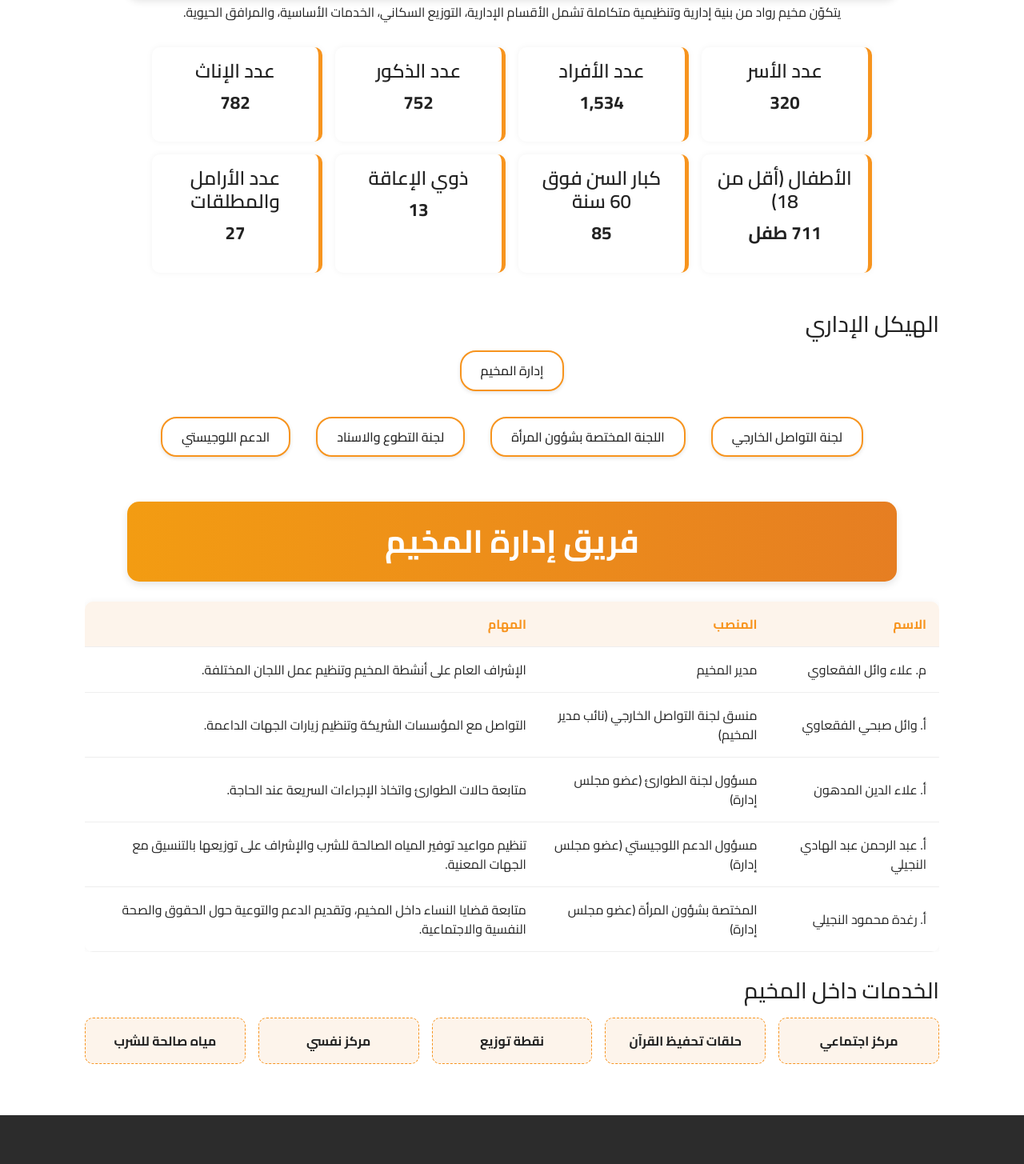
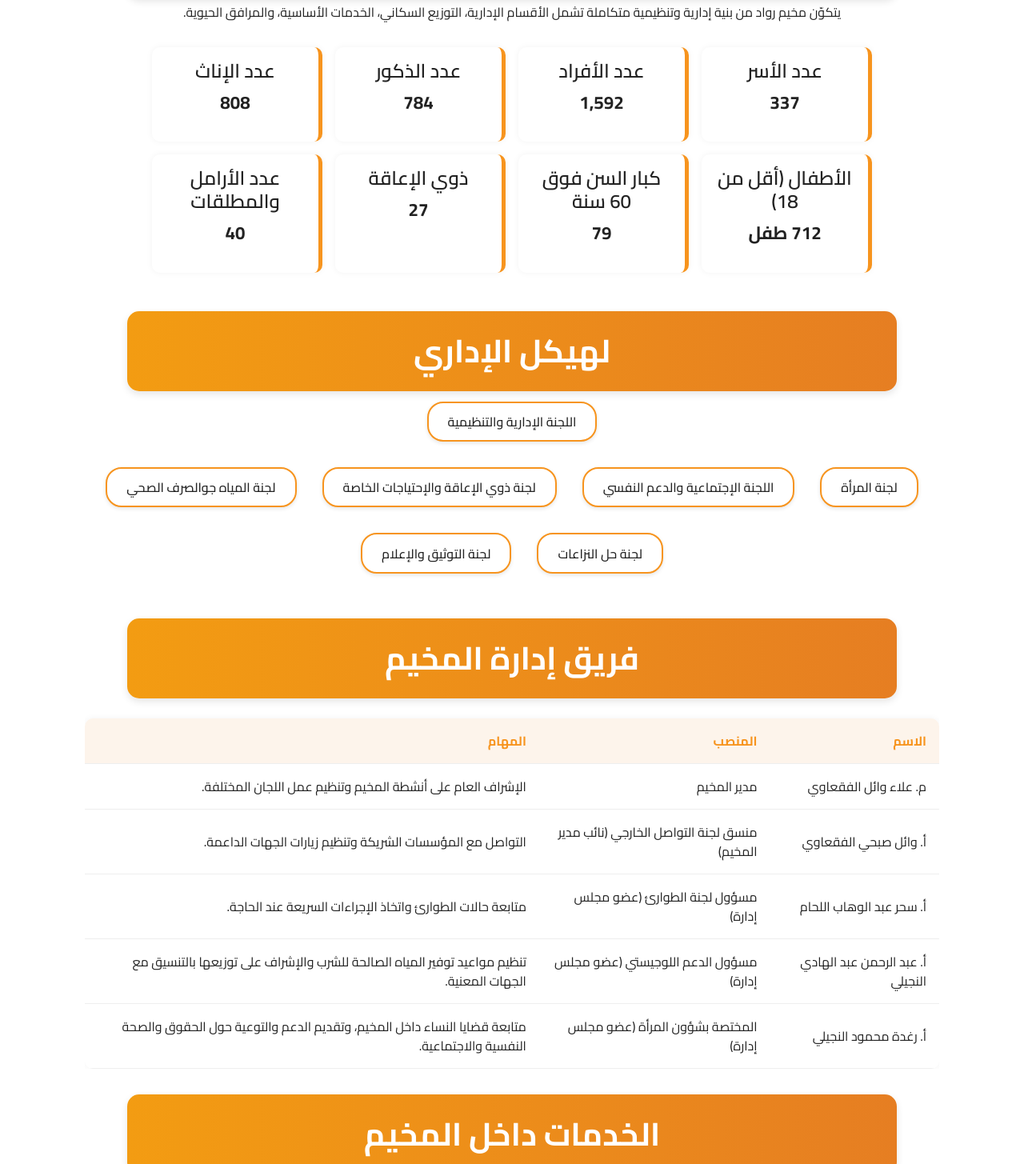
Before and after one commit to alaawael20/Rowad-Camp, a React (Create React App) app: page /camp-structure in a window 1280 px wide. Shown: the part 215-1670 px from the top of the page at 80% size. Built offline with nearby package versions, Linux system fonts and the light colour scheme.

Commit message:
add updates

```diff
--- a/src/components/footer/Footer.jsx
+++ b/src/components/footer/Footer.jsx
@@ -36,7 +36,9 @@ const Footer = () => {
             </li>
             <li>
               <i className="fas fa-map-marker-alt"></i>
-              <span>قطاع غزة – خان يونس - مواصي خان يونس</span>
+              <span>
+                قطاع غزة – خان يونس - مواصي خان يونس - وسط شارع روني صالح
+              </span>
             </li>
           </ul>
         </div>
--- a/src/mock/slides.js
+++ b/src/mock/slides.js
@@ -1,11 +1,11 @@
 export const slides = [
-  {
-    id: 1,
-    src: "/assets/slider/slider4.png",
-    alt: "System Slide",
-    title: "مخيم رواد بالشراكة مع جمعية الخريجات",
-    text: "تم تنصيب نظام محوسب لإدارة مراكز الإيواء في قطاع غزة",
-  },
+  // {
+  //   id: 1,
+  //   src: "/assets/slider/slider4.png",
+  //   alt: "System Slide",
+  //   title: "مخيم رواد بالشراكة مع جمعية الخريجات",
+  //   text: "تم تنصيب نظام محوسب لإدارة مراكز الإيواء في قطاع غزة",
+  // },
   {
     id: 2,
     src: "/assets/slider/slider1.jpg",
--- a/src/pages/campStructure/CampStructure.jsx
+++ b/src/pages/campStructure/CampStructure.jsx
@@ -16,47 +16,49 @@ const CampStructure = () => {
       <div className="stats-grid">
         <div className="stat-card">
           <h4>عدد الأسر</h4>
-          <p>320</p>
+          <p>337</p>
         </div>
         <div className="stat-card">
           <h4>عدد الأفراد</h4>
-          <p>1,534</p>
+          <p>1,592</p>
         </div>
         <div className="stat-card">
           <h4>عدد الذكور</h4>
-          <p>752</p>
+          <p>784</p>
         </div>
         <div className="stat-card">
           <h4>عدد الإناث</h4>
-          <p>782</p>
+          <p>808</p>
         </div>
         <div className="stat-card">
           <h4>الأطفال (أقل من 18)</h4>
-          <p>711 طفل</p>
+          <p>712 طفل</p>
         </div>
         <div className="stat-card">
           <h4>كبار السن فوق 60 سنة</h4>
-          <p>85</p>
+          <p>79</p>
         </div>
         <div className="stat-card">
           <h4>ذوي الإعاقة</h4>
-          <p>13</p>
+          <p>27</p>
         </div>
         <div className="stat-card">
           <h4>عدد الأرامل والمطلقات</h4>
-          <p>27</p>
+          <p>40</p>
         </div>
       </div>
 
       <section className="hierarchy">
-        <h3>الهيكل الإداري</h3>
+        <Title title="لهيكل الإداري" />
         <div className="hierarchy-tree">
-          <div className="node root">إدارة المخيم</div>
+          <div className="node root">اللجنة الإدارية والتنظيمية</div>
           <div className="node-group">
-            <div className="node">لجنة التواصل الخارجي</div>
-            <div className="node">اللجنة المختصة بشؤون المرأة</div>
-            <div className="node">لجنة التطوع والاسناد</div>
-            <div className="node">الدعم اللوجيستي</div>
+            <div className="node">لجنة المرأة</div>
+            <div className="node">اللجنة الإجتماعية والدعم النفسي</div>
+            <div className="node">لجنة ذوي الإعاقة والإحتياجات الخاصة</div>
+            <div className="node">لجنة المياه جوالصرف الصحي</div>
+            <div className="node">لجنة حل النزاعات</div>
+            <div className="node">لجنة التوثيق والإعلام</div>
           </div>
         </div>
       </section>
@@ -89,7 +91,7 @@ const CampStructure = () => {
                 </td>
               </tr>
               <tr>
-                <td>أ. علاء الدين المدهون</td>
+                <td>أ. سحر عبد الوهاب اللحام</td>
                 <td>مسؤول لجنة الطوارئ (عضو مجلس إدارة)</td>
                 <td>
                   متابعة حالات الطوارئ واتخاذ الإجراءات السريعة عند الحاجة.
@@ -126,7 +128,7 @@ const CampStructure = () => {
 
       {/* الخدمات المتوفرة */}
       <section className="services-section">
-        <h3>الخدمات داخل المخيم</h3>
+        <Title title="الخدمات داخل المخيم" />
         <div className="services-grid">
           <div className="service-box">مركز اجتماعي</div>
           <div className="service-box">حلقات تحفيظ القرآن </div>
--- a/src/pages/home/sections/statistics/StatisticsSection.jsx
+++ b/src/pages/home/sections/statistics/StatisticsSection.jsx
@@ -3,10 +3,10 @@ import "./StatisticsSection.css";
 import Title from "../../../../components/title/Title";
 
 const stats = [
-  { label: "عدد العائلات", value: 320 },
-  { label: "عدد الأفراد", value: 1534 },
-  { label: "عدد الذكور", value: 752 },
-  { label: "عدد الإناث", value: 782 },
+  { label: "عدد العائلات", value: 337 },
+  { label: "عدد الأفراد", value: 1592 },
+  { label: "عدد الذكور", value: 784 },
+  { label: "عدد الإناث", value: 808 },
   // { label: "عدد الخيام", value: 120 },
 ];
 
```
